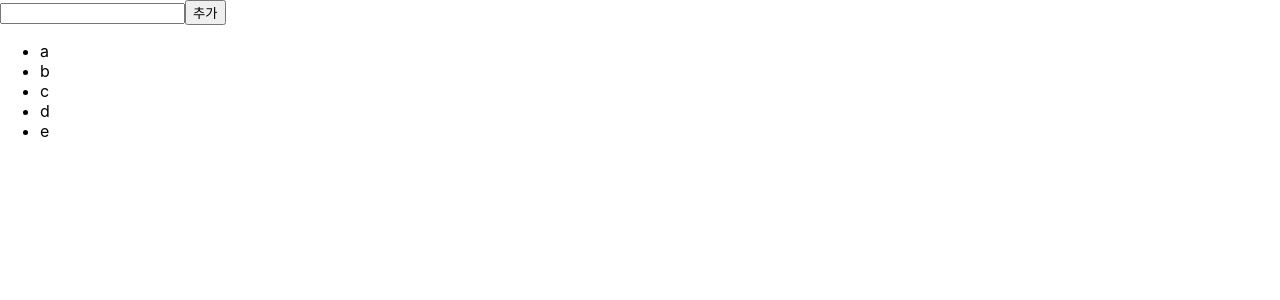
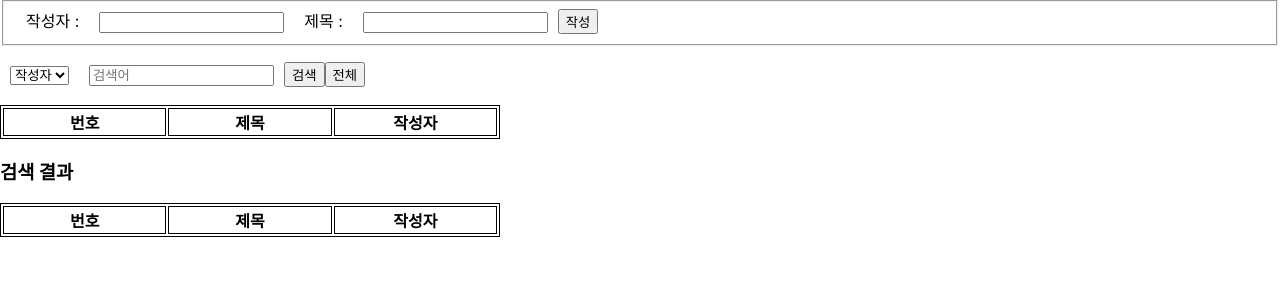
Before and after one commit to migyeonglee/ReactStudy, a React (Create React App) app in the folder first-app/: page / in a window 1280 px wide. Shown: the top 300 px of the page. Built offline with nearby package versions, Linux system fonts and the light colour scheme.

Commit message:
실습 왜안됌?

```diff
--- a/first-app/src/App.js
+++ b/first-app/src/App.js
@@ -1,13 +1,20 @@
 import './App.css';
-import Map from './map';
-// import { useState } from 'react';
+// import Map from './map';
+// import Filter from './filter';
+// import Event_ex from './ex/Event_ex';
+import Test1 from './test1'
+import Test2 from './test2'
 function App() {
 
 
   return (
    <>
-   <Map></Map>
-
+   {/* <Map></Map> */}
+   {/* <Filter></Filter> */}
+    {/* <hr /> */}
+    {/* <Event_ex></Event_ex> */}
+    <Test1></Test1>
+    <Test2></Test2>
    </>
   );
 }
--- /dev/null
+++ b/first-app/src/ex/Event_ex.js
@@ -0,0 +1,49 @@
+import React from 'react';
+import { useState } from 'react';
+const Event_ex = () => {
+    let userList =[
+        {id:1, name : "코디", email: "codi@gmail.com"},
+        {id:2, name : "윤소희", email: "yoonsohee@gmail.com"}
+    ];
+    let [user, setUser]=useState(userList);
+    let [inputValue, setInput]=useState("");
+    let [inputValue2, setInput2]=useState("");
+    let [inputId, setInputId]=useState(user.length+1);
+    const handleOnClick = (e) => {
+        let newUser = user.concat({id :inputId, name: inputValue, email :inputValue2})
+                setUser(newUser);
+                setInputId(inputId+1);
+                setInput("");
+                setInput2("");
+      };
+      // 버튼에 적용할 클릭 이벤트 함수
+
+
+      const handleOnKeyPress = e => {
+        if (e.key === 'Enter') {
+          handleOnClick(); // Enter 입력이 되면 클릭 이벤트 실행
+        }
+      };
+      // 인풋에 적용할 Enter 키 입력 함수
+
+    return (
+        <>
+            <input type="text" placeholder='이름' value={inputValue}onChange={(e)=> {setInput(e.target.value);}} />
+            <input type="email"placeholder='이메일' value={inputValue2}onChange={(e)=> {setInput2(e.target.value);}} onKeyUp={handleOnKeyPress} />
+            <button onClick={handleOnClick}>등록</button>
+
+            <ul style={{listStyle:"none"}}>
+            {user.map((value)=>{return <li style={{fontWeight:"bold"}}key = {value.id}
+            onDoubleClick={(e)=>{let newList= user.filter((value2)=>{
+                return value2.id !== value.id })
+               setUser(newList);
+            }} >
+              {value.name} : {value.email}</li>})}
+            </ul>
+
+        </>
+    );
+};
+
+
+export default Event_ex;
--- a/first-app/src/map.js
+++ b/first-app/src/map.js
@@ -2,6 +2,7 @@ import React from 'react';
 import { useState } from 'react';
 
 const Map = () => {
+////////////////////////////////////////////////////////////////////////////////////////////////////////////////////////
       //  let list = ["a","b","c","d","e"];
   //  items => 배열이 담김
   //  let items = list.map((value, id, arr) => {
@@ -20,6 +21,7 @@ arr : 현재 반복을 돌고 있는 배열
 items : "return value + id;"로 만들어진 배열
 */
     // let list = ["a","b","c","d","e"];
+////////////////////////////////////////////////////////////////////////////////////////////////////////////////////////
 let listTemp =[
     {id :1, value : "a"},
     {id :2, value : "b"},
@@ -29,10 +31,10 @@ let listTemp =[
 ];
     let [list, setList]=useState(listTemp);
     let [inputValue, setInput]=useState("");
-    // let newList = list.concat({id : 6, value : inputValue});
-    // setList(newList);
+let [inputId, setInputId]=useState(list.length+1);
     return (
         <>
+
         {/* <ul> */}
       {/* <li>a</li>
       <li>b</li>
@@ -45,16 +47,29 @@ let listTemp =[
       {/* {list.map((value, id) => {return <li key = {id}>{value}</li>})} */}
       {/* <Map></Map> */}
    {/* </ul> */}
-        <input type="text " onChange={(e)=> {setInput(e.target.value);}} />
+
+{/* //////////////////////////////////////////////////////////////////////////////////////////////////////////////////////// */}
+        <input type="text "  value={inputValue}onChange={(e)=> {setInput(e.target.value);}} />
         <button onClick={()=>{
             // id가 6인 곳에 추가
             //  let newList = list.concat({id : 6, value : inputValue});
-             let newList = list.concat({id : list.length+1, value : inputValue});
-             setList(newList);
-        }}>추가</button>
+            let newList = list.concat({id : inputId, value : inputValue});
+            setList(newList);
+            setInputId(inputId+1);
+            // 추가 시 input 창 안에 있는 text가 ""으로 변경되도록함
+            setInput("");
+            }}>추가</button>
         <ul>
-             {list.map((value) => {return <li key = {value.id}>{value.value}</li>})}
+             {/* {list.map((value) => {return <li key = {value.id}>{value.value}</li>})} */}
+             {/* 자기 차례에 있는 값을 갖고 있음 */}
+             {list.map((value) => {return <li key = {value.id}
+             onDoubleClick={(e)=>{let newList= list.filter((value2)=>{
+                 return value2.id !== value.id })
+                setList(newList);
+             }}>
+                {value.value}</li>})}
         </ul>
+{/* //////////////////////////////////////////////////////////////////////////////////////////////////////////////////////// */}
         </>
     );
 };
--- /dev/null
+++ b/first-app/src/test1.js
@@ -0,0 +1,103 @@
+import React from 'react';
+import { useState } from 'react';
+const Test1 = () => {
+    let m ={
+        margin : "0px 10px"
+    }
+    let mt ={
+        margin : "20px 10px"
+    }
+    let table = {
+        textAlign : "center",
+        border : "1px solid black",
+        width : "500px"
+    }
+    let listTemp=[
+    ]
+    let [list, setList]=useState(listTemp);
+    let [inputValue, setInput]=useState("");
+    let [inputValue2, setInput2]=useState("");
+    let [inputValue3, setInput3]=useState("");
+    let [option, setOption]=useState("");
+    let [inputId, setInputId]=useState(list.length+1);
+    const OnClickE = (e) => {
+        let newList = list.concat({id :inputId, title: inputValue2, name :inputValue})
+        setList(newList);
+        setInputId(inputId+1);
+        setInput("");
+        setInput2("");
+    };
+    const listSerch = (e)=>{
+        let newList = list.filter((value)=>{
+            if(option === "작성자"){
+                return true
+            } else{
+                return true
+            }
+
+        })
+        setInput3("");
+    }
+
+
+    return (
+        <>
+            <fieldset>
+                <label style={m} htmlFor="name">작성자 :</label>
+                <input style={m}type="text" id='name' value={inputValue}onChange={(e)=> {setInput(e.target.value);}}/>
+                <label style={m}htmlFor="title">제목 :</label>
+                <input style={m}type="text"id='title'value={inputValue2} onChange={(e)=> {setInput2(e.target.value);}}/>
+                <button type='button' onClick={OnClickE}>작성</button>
+            </fieldset>
+
+            <select style={mt} onChange={(e)=> {setOption(e.target.value);}}>
+                <option value="작성자">작성자</option>
+                <option value="번호">번호</option>
+            </select>
+            <input style={m}type="text" placeholder='검색어'value={inputValue3} onChange={(e)=> {setInput3(e.target.value);}} />
+            <button  type='button' onClick={listSerch}>검색</button>
+            <button>전체</button>
+
+            <table style={table} >
+                <thead>
+                <tr>
+                    <th style={table}>번호</th>
+                    <th style={table} >제목</th>
+                    <th style={table} >작성자</th>
+                </tr>
+                </thead>
+                <tbody>
+                    {list.map((value)=>{
+                        return <tr key = {value.id}>
+                            <td style={table}>{value.id}</td>
+                            <td style={table}>{value.title}</td>
+                            <td style={table}>{value.name}</td>
+                        </tr>
+                    })}
+                </tbody>
+            </table>
+            <h3>검색 결과</h3>
+            <table style={table} >
+                <thead>
+                <tr>
+                    <th style={table}>번호</th>
+                    <th style={table} >제목</th>
+                    <th style={table} >작성자</th>
+                </tr>
+                </thead>
+                <tbody>
+                    {list.filter((value2)=>{
+                        return <tr key = {value2.id}>
+                            <td style={table}>{value2.id}</td>
+                            <td style={table}>{value2.title}</td>
+                            <td style={table}>{value2.name}</td>
+                        </tr>
+                    })}
+                </tbody>
+            </table>
+
+        </>
+    );
+};
+
+export default Test1;
--- /dev/null
+++ b/first-app/src/test2.js
@@ -0,0 +1,11 @@
+import React from 'react';
+import { useState } from 'react';
+const Test2 = () => {
+    return (
+        <>
+
+        </>
+    );
+};
+
+export default Test2;
```
Also changed, not shown: first-app/src/filter.js (+24 -0 lines).
